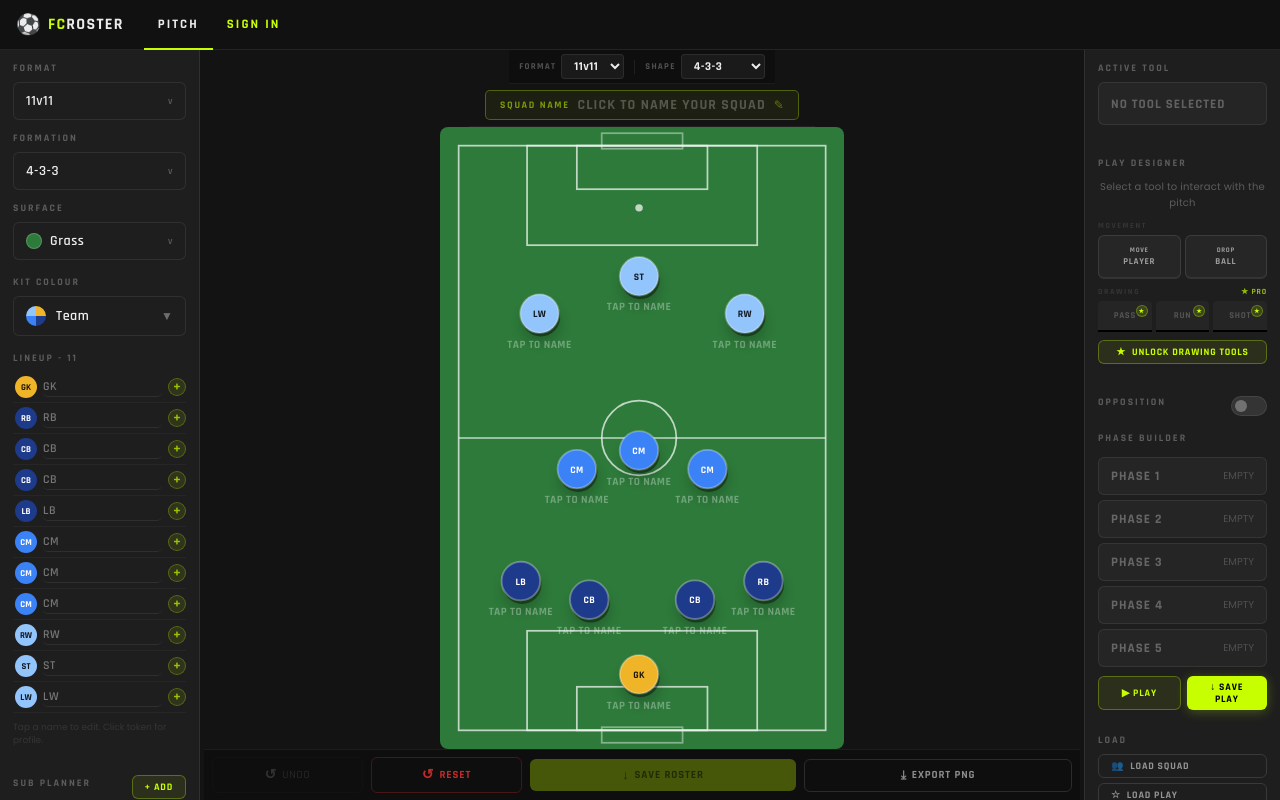
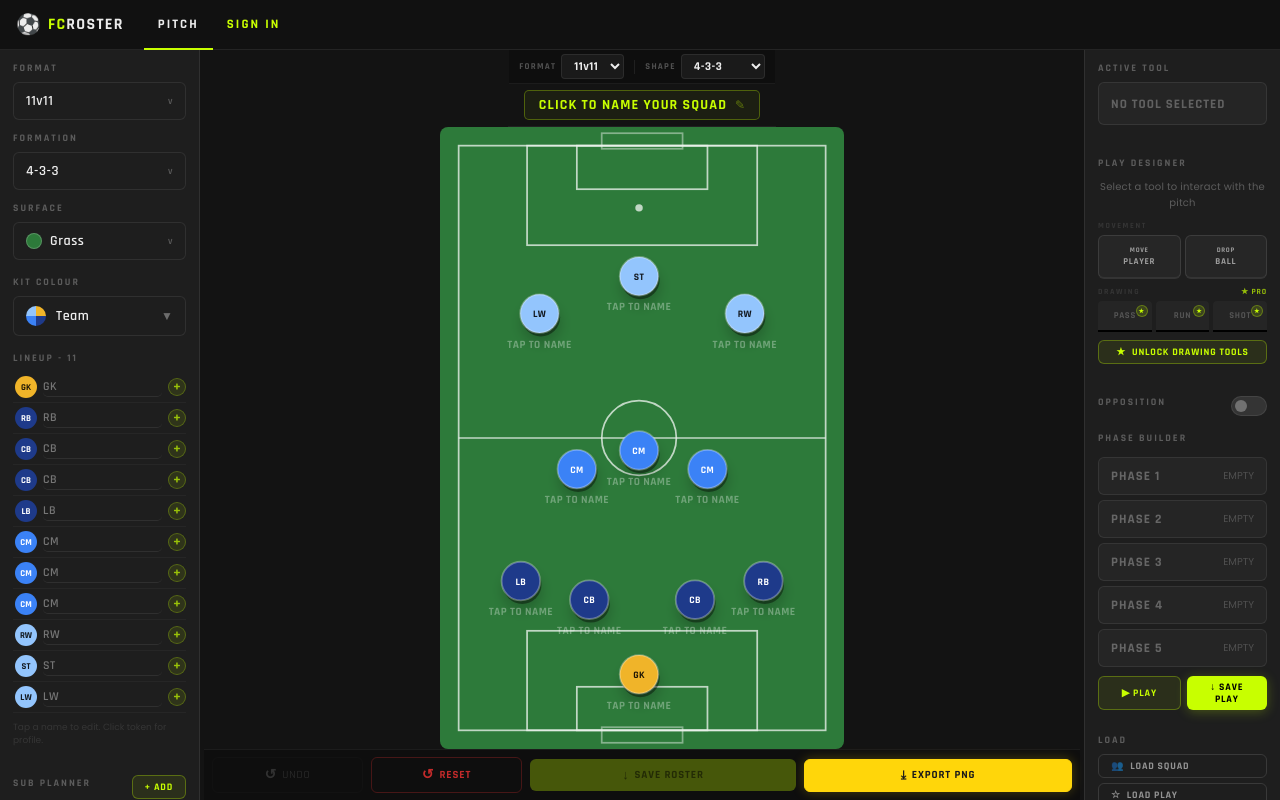
Before and after one commit to kenobiii/FCRoster.com, a React (Vite) app: page / in a window 1280 px wide. Built offline with nearby package versions, Linux system fonts and the light colour scheme.

Commit message:
Style updates for export button and squad name

```diff
--- a/src/FCRosterApp.jsx
+++ b/src/FCRosterApp.jsx
@@ -1325,8 +1325,13 @@ export default function FCRoster() {
           <span style={{fontSize:13}}>&#x2193;</span>
           <span>{savedId?"Update Roster":"Save Roster"}</span>
         </button>
-        <button onClick={doExport} className={"btn btn-secondary "+sz}
-          style={{flex:2,gap:5,fontWeight:800}} title="Export as PNG">
+        <button onClick={doExport} className={"btn "+sz}
+          style={{flex:2,gap:5,fontWeight:800,
+            background:"#FFD60A",
+            border:"1px solid #FFD60A",
+            color:"#1a1a1a",
+            boxShadow:"0 0 12px rgba(255,214,10,0.25)"}}
+          title="Export as PNG">
           <span style={{fontSize:12}}>&#x2913;</span>
           <span>Export PNG</span>
         </button>
@@ -1940,8 +1945,7 @@ export default function FCRoster() {
                   ) : (
                     <button onClick={function(e){e.stopPropagation();setEditTitle(true);}}
                       style={{display:"flex",alignItems:"center",gap:8,cursor:"pointer",padding:"5px 14px",borderRadius:5,border:"1px solid rgba(200,255,0,0.3)",background:"rgba(200,255,0,0.05)",transition:"all 0.15s",outline:"none",pointerEvents:"all"}}>
-                      <span style={{fontSize:10,fontWeight:700,letterSpacing:"0.16em",textTransform:"uppercase",fontFamily:"'Rajdhani',sans-serif",color:"rgba(200,255,0,0.55)",flexShrink:0}}>SQUAD NAME</span>
-                      <span style={{fontSize:14,fontWeight:700,letterSpacing:"0.08em",textTransform:"uppercase",fontFamily:"'Rajdhani',sans-serif",color:title==="My FCRoster"?"rgba(255,255,255,0.25)":T.text,maxWidth:260,overflow:"hidden",textOverflow:"ellipsis",whiteSpace:"nowrap"}}>
+                      <span style={{fontSize:14,fontWeight:700,letterSpacing:"0.08em",textTransform:"uppercase",fontFamily:"'Rajdhani',sans-serif",color:title==="My FCRoster"?T.volt:T.text,maxWidth:260,overflow:"hidden",textOverflow:"ellipsis",whiteSpace:"nowrap"}}>
                         {title==="My FCRoster"?"Click to name your squad":title}
                       </span>
                       <span style={{fontSize:12,color:"rgba(200,255,0,0.4)",flexShrink:0}}>&#x270E;</span>
```
